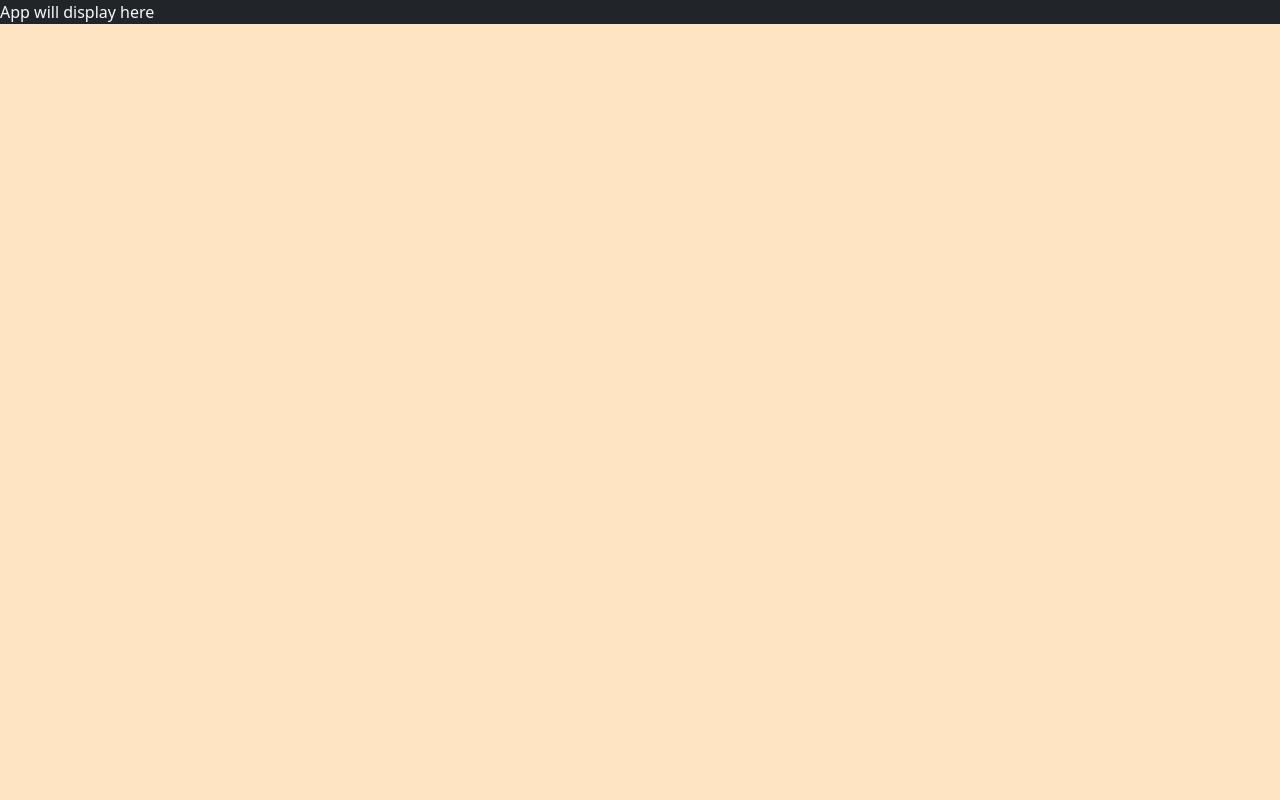
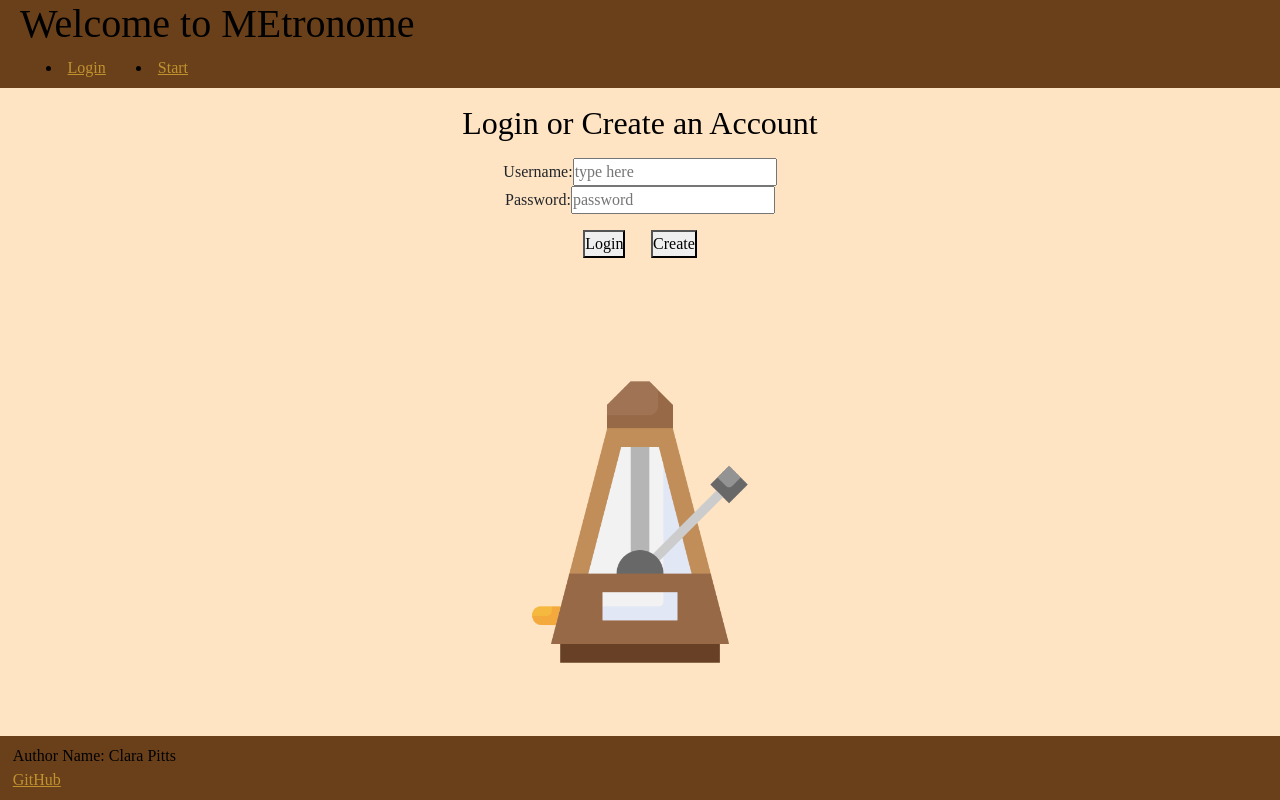
Before and after one commit to claral21/startup, a React (Vite) app: page / in a window 1280 px wide. Built offline with nearby package versions, Linux system fonts and the light colour scheme; a web font is replaced by a local one.

Commit message:
I got my app.jsx to show my main page! I will have to adjust the display of main of course, but all the css appears to be working!

```diff
--- a/src/app.css
+++ b/src/app.css
@@ -17,7 +17,7 @@ html {
   font-family: 'Original Surfer';
 }
 
-#soundmaker_body {
+.soundmaker_body {
     /* flex: 7; */
     display: flex;
     flex-direction: column;
@@ -28,7 +28,7 @@ html {
     background-color: bisque;
 }
 
-#index_body {
+.login_body {
     /* flex: 7; */
     display: flex;
     flex-direction: column;
--- a/src/app.jsx
+++ b/src/app.jsx
@@ -3,5 +3,46 @@ import 'bootstrap/dist/css/bootstrap.min.css';
 import './app.css';
 
 export default function App() {
-  return <div className="body bg-dark text-light">App will display here</div>;
+  return (
+    <div className="login_body">
+      <header>
+        <h1>Welcome to MEtronome</h1>
+        <nav>
+          <menu className="navigation">
+            <li><a className="Hyperlink" href="login.html">Login</a></li>
+            <li><a className="Hyperlink" href="soundmaker.html">Start</a></li>
+          </menu>
+        </nav>
+      </header>
+
+      <main>
+        <h2>Login or Create an Account</h2>
+        <form method="get" action="soundmaker.html" id="login_form">
+          <div>
+            <label htmlFor="username">Username:</label>
+            <input type="text" placeholder="type here" id="username" />
+          </div>
+          <div>
+            <label htmlFor="password">Password:</label>
+            <input type="password" placeholder="password" id="password" />
+          </div>
+          <div className="login_buttons">
+            <button type="submit" name="login" value="access_user_info">Login</button>
+            <button type="submit" name="create_user" value="save_new_user">Create</button>
+          </div>
+        </form>
+
+        <div id="metronome_container1">
+          <img src="./Public/metronome_icon2.png" alt="MetronomeIMG1" width="300" />
+        </div>
+      </main>
+
+      <footer>
+        <div className="footer_words">
+          <span className="text-reset">Author Name: Clara Pitts</span>
+          <a className="Hyperlink" href="https://github.com">GitHub</a>
+        </div>
+      </footer>
+    </div>
+  );
 }
--- a/src/login/login.html
+++ b/src/login/login.html
@@ -8,7 +8,7 @@
     <link href="https://cdn.jsdelivr.net/npm/bootstrap@5.3.8/dist/css/bootstrap.min.css" rel="stylesheet" integrity="sha384-sRIl4kxILFvY47J16cr9ZwB07vP4J8+LH7qKQnuqkuIAvNWLzeN8tE5YBujZqJLB" crossorigin="anonymous">
     <link rel="stylesheet" href="styles.css">
   </head>
-  <body id="index_body">
+  <body class="login_body">
     <header>
       <h1>Welcome to MEtronome</h1>
       <nav>
--- a/src/soundmaker/soundmaker.html
+++ b/src/soundmaker/soundmaker.html
@@ -9,7 +9,7 @@
         <link href="https://cdn.jsdelivr.net/npm/bootstrap@5.3.8/dist/css/bootstrap.min.css" rel="stylesheet" integrity="sha384-sRIl4kxILFvY47J16cr9ZwB07vP4J8+LH7qKQnuqkuIAvNWLzeN8tE5YBujZqJLB" crossorigin="anonymous">
         <link rel="stylesheet" href="styles.css">
     </head>
-  <body id="soundmaker_body">
+  <body class="soundmaker_body">
     <header>
       <h1 class="custom_font">Sound Workshop</h1>
       <nav>
```
